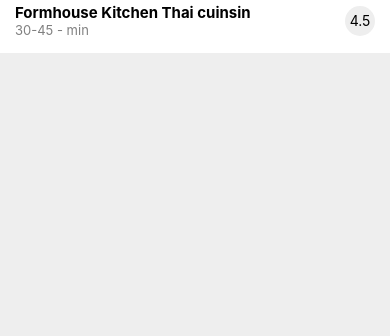
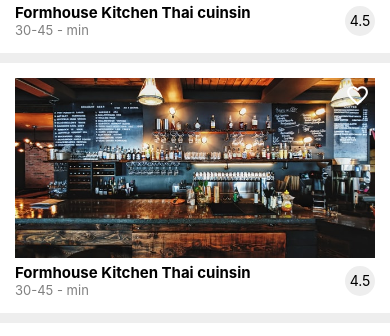
Before and after one commit to AtulPatle123/food-delivery-app-rn, a React Native app: screen / in a window 390 px wide. Shown: the part 372-708 px from the top of the page. Built offline with nearby package versions, Linux system fonts and the light colour scheme.

Commit message:
reastaurent item muliple feed

```diff
--- a/screens/Home.js
+++ b/screens/Home.js
@@ -16,6 +16,9 @@ export default function Home() {
       <ScrollView showsVerticalScrollIndicator={false}>
         <Categories />
         <RestaurentItem />
+        <RestaurentItem />
+        <RestaurentItem />
+        <RestaurentItem />
       </ScrollView>
     </SafeAreaView>
   );
```
